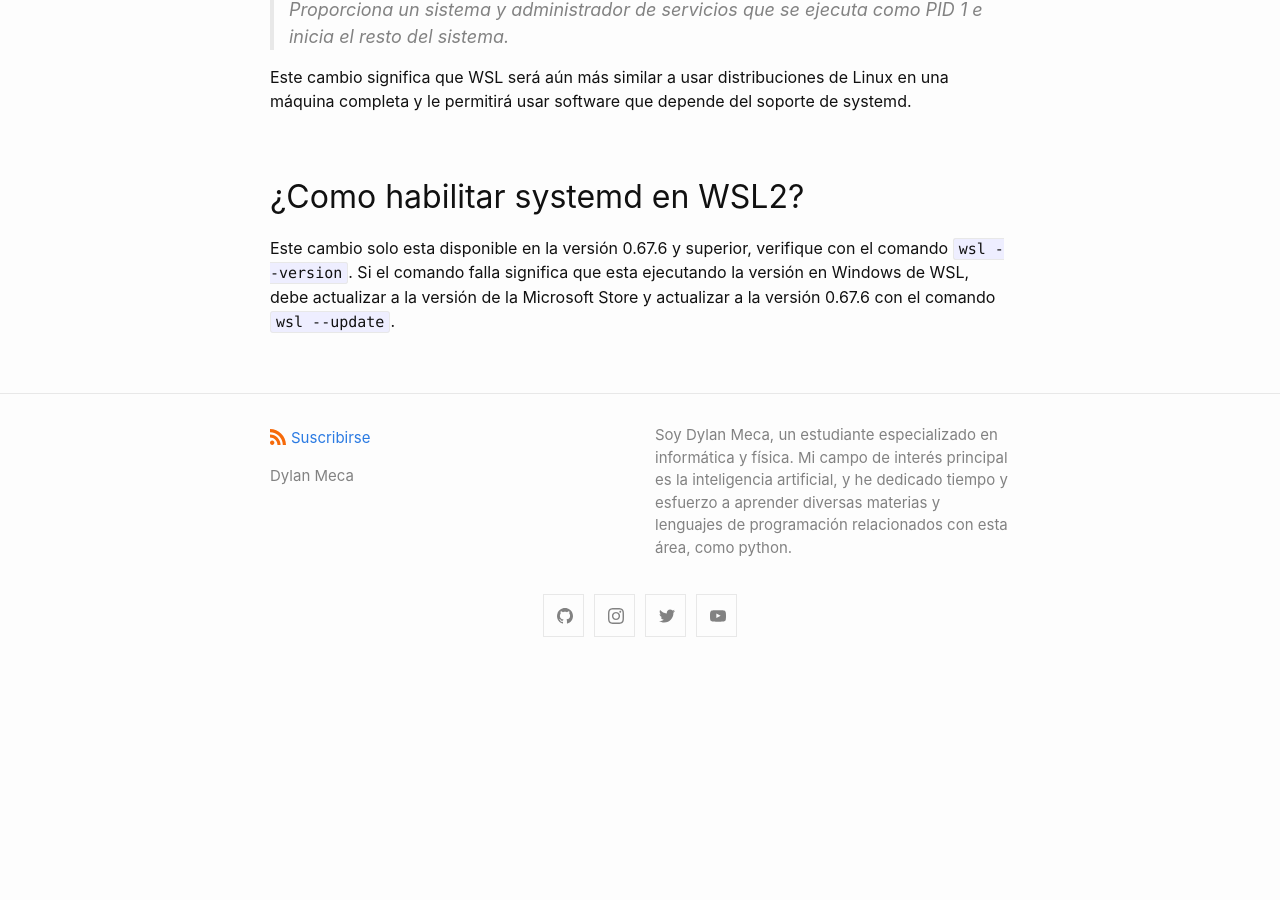
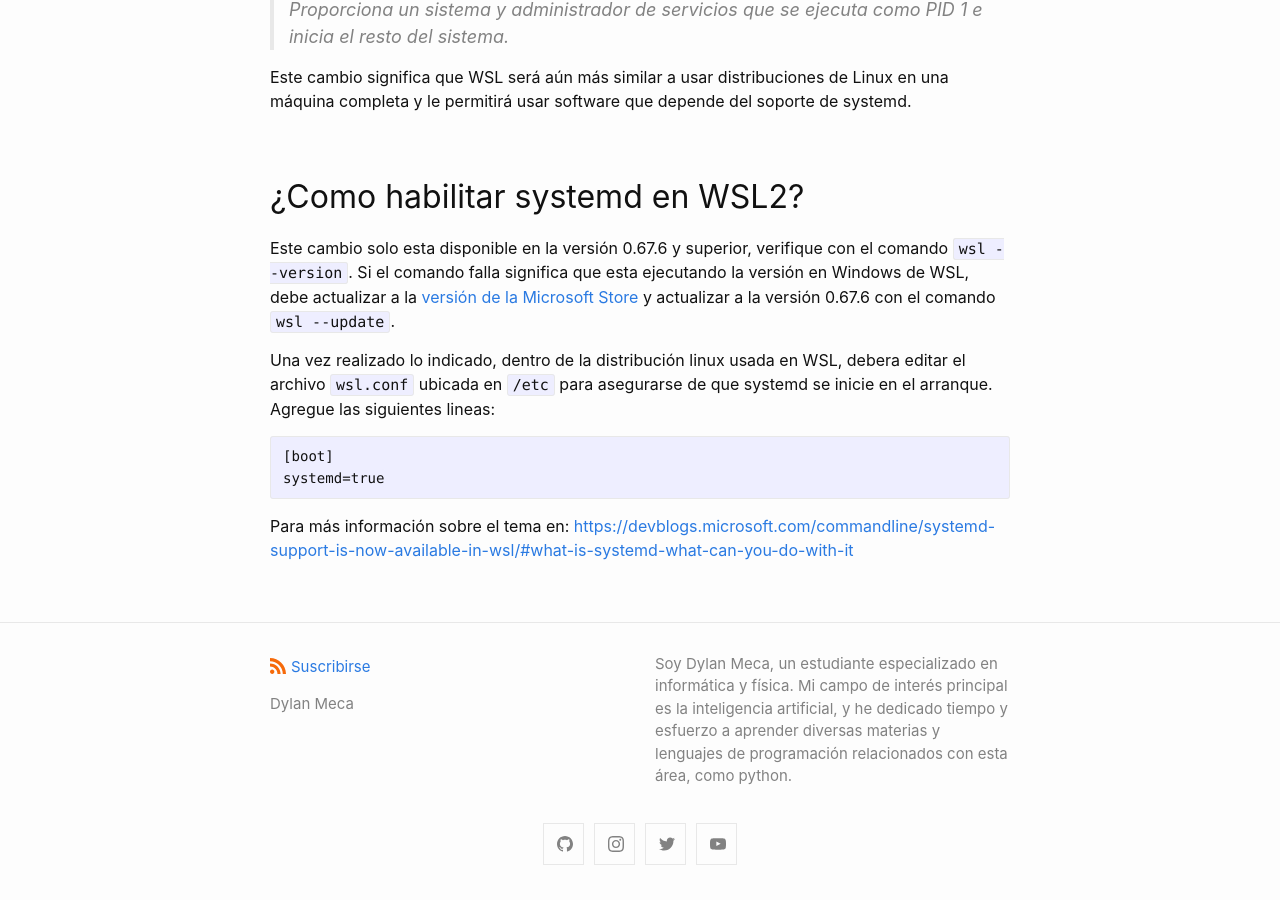
Before and after one commit to dylanmeca/dylanmeca.github.io, a Jekyll site: the page built from _posts/2023-01-20-Systemd-ahora-esta-disponible-oficialmente-en-WSL2.md, in a window 1280 px wide and 900 px high, scrolled down 912 px. Built offline with Jekyll 4.4.1, drawn with Linux system fonts in a browser that asks for light colours; a script that is not in the unit is left out; comment, search, counter and statistics services are not loaded; before the commit the page ends 1584 px from its top, so only the background shows below that.

Commit message:
Update 2023-01-20-Systemd-ahora-esta-disponible-oficialmente-en-WSL2.md

````diff
--- a/_posts/2023-01-20-Systemd-ahora-esta-disponible-oficialmente-en-WSL2.md
+++ b/_posts/2023-01-20-Systemd-ahora-esta-disponible-oficialmente-en-WSL2.md
@@ -21,5 +21,14 @@ Este cambio significa que WSL será aún más similar a usar distribuciones de L
 ## ¿Como habilitar systemd en WSL2?
 
 Este cambio solo esta disponible en la versión 0.67.6 y superior, verifique con el comando ```wsl --version```. Si el comando falla
-significa que esta ejecutando la versión en Windows de WSL, debe actualizar a la versión de la Microsoft Store y actualizar a la versión
+significa que esta ejecutando la versión en Windows de WSL, debe actualizar a la [versión de la Microsoft Store](https://apps.microsoft.com/store/detail/windows-subsystem-for-linux/9P9TQF7MRM4R) y actualizar a la versión
 0.67.6 con el comando ```wsl --update```.
+
+Una vez realizado lo indicado, dentro de la distribución linux usada en WSL, debera editar el archivo ```wsl.conf``` ubicada en ```/etc``` para asegurarse de que systemd se inicie en el arranque. Agregue las siguientes lineas:
+
+```conf
+[boot]
+systemd=true
+```
+
+Para más información sobre el tema en: [https://devblogs.microsoft.com/commandline/systemd-support-is-now-available-in-wsl/#what-is-systemd-what-can-you-do-with-it](https://devblogs.microsoft.com/commandline/systemd-support-is-now-available-in-wsl/#what-is-systemd-what-can-you-do-with-it)
````
